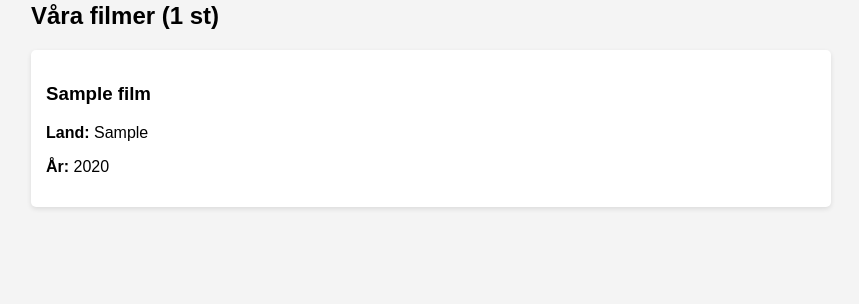
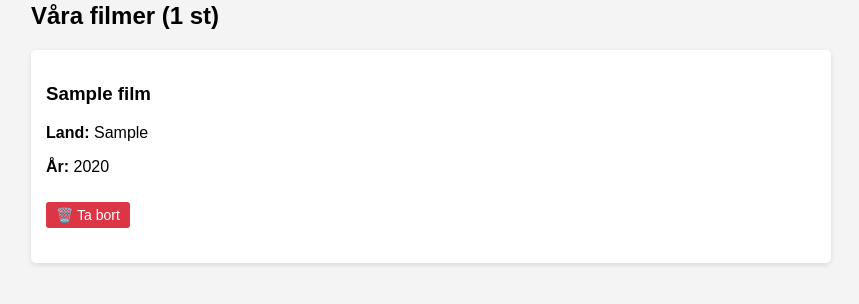
Before and after one commit to tooten21-ai/filmklubb-app, a Flask app: page / in a window 1280 px wide. Shown: the part 248-552 px from the top of the page, without its empty margins (209-1068 px from the left). Run offline with Flask 3, Linux system fonts and the light colour scheme; tables that the repository leaves empty hold one stand-in row (values such as "Sample post").

Commit message:
Add delete film functionality

```diff
--- a/app.py
+++ b/app.py
@@ -40,5 +40,12 @@ def add_film():
 
     return render_template('add_film.html')
 
+@app.route('/delete/<int:film_id>')
+def delete_film(film_id):
+    film = Film.query.get_or_404(film_id)
+    db.session.delete(film)
+    db.session.commit()
+    return redirect(url_for('index'))
+
 if __name__ == '__main__':
     app.run(debug=True)
--- a/templates/index.html
+++ b/templates/index.html
@@ -34,6 +34,19 @@
         a:hover {
             background: #0056b3;
         }
+        .delete-btn {
+            background: #dc3545;
+            color: white;
+            padding: 5px 10px;
+            font-size: 14px;
+            margin-top: 10px;
+            display: inline-block;
+            text-decoration: none;
+            border-radius: 3px;
+        }
+        .delete-btn:hover {
+            background: #c82333;
+        }
     </style>
 </head>
 <body>
@@ -45,11 +58,16 @@
 
     {% if films %}
         {% for film in films %}
-        <div class="film">
-            <h3>{{ film.title }}</h3>
-            <p><strong>Land:</strong> {{ film.country }}</p>
-            <p><strong>År:</strong> {{ film.year }}</p>
-        </div>
+            <div class="film">
+                <h3>{{ film.title }}</h3>
+                <p><strong>Land:</strong> {{ film.country }}</p>
+                <p><strong>År:</strong> {{ film.year }}</p>
+                <a href="{{ url_for('delete_film', film_id=film.id) }}"
+                class="delete-btn"
+                onclick="return confirm('Är du säker på att du vill ta bort {{ film.title }}?')">
+                    🗑️ Ta bort
+                </a>
+            </div>
         {% endfor %}
     {% else %}
         <p>Inga filmer tillagda än. Börja med att lägga till en!</p>
```
